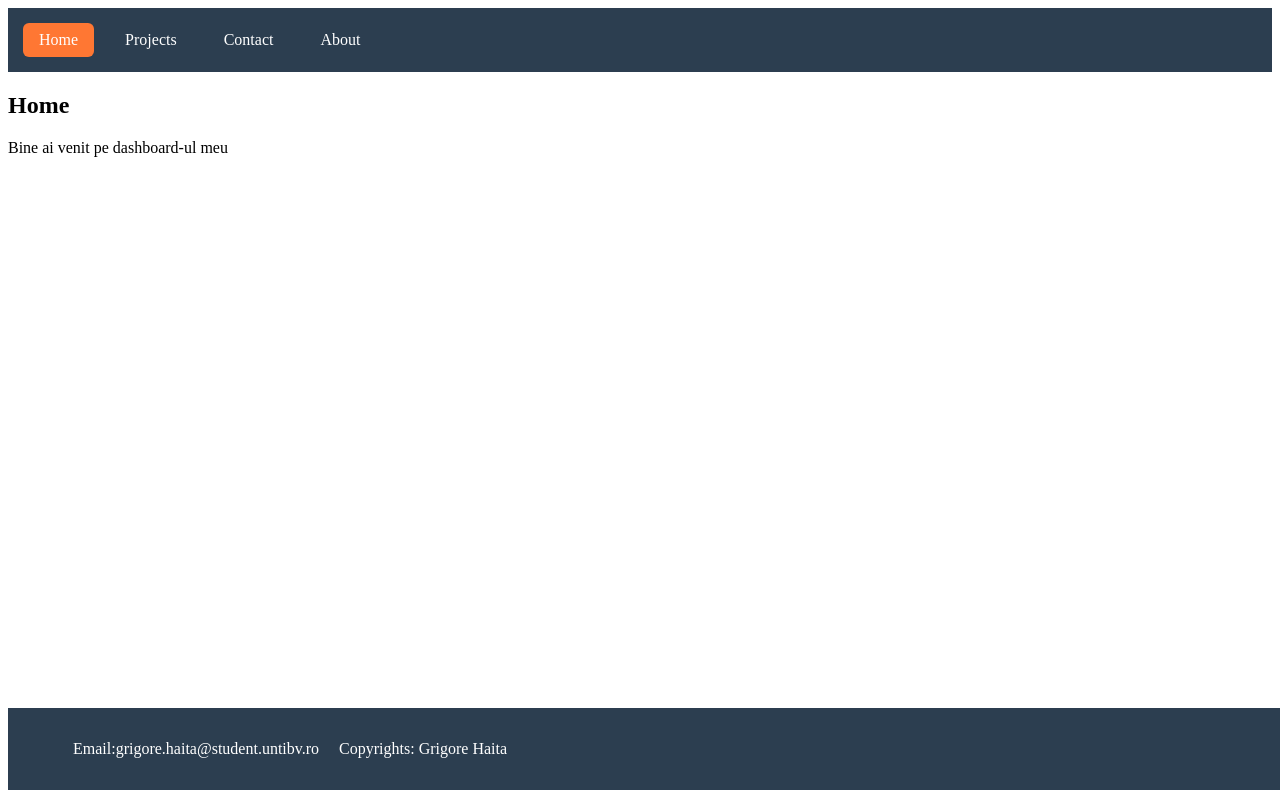
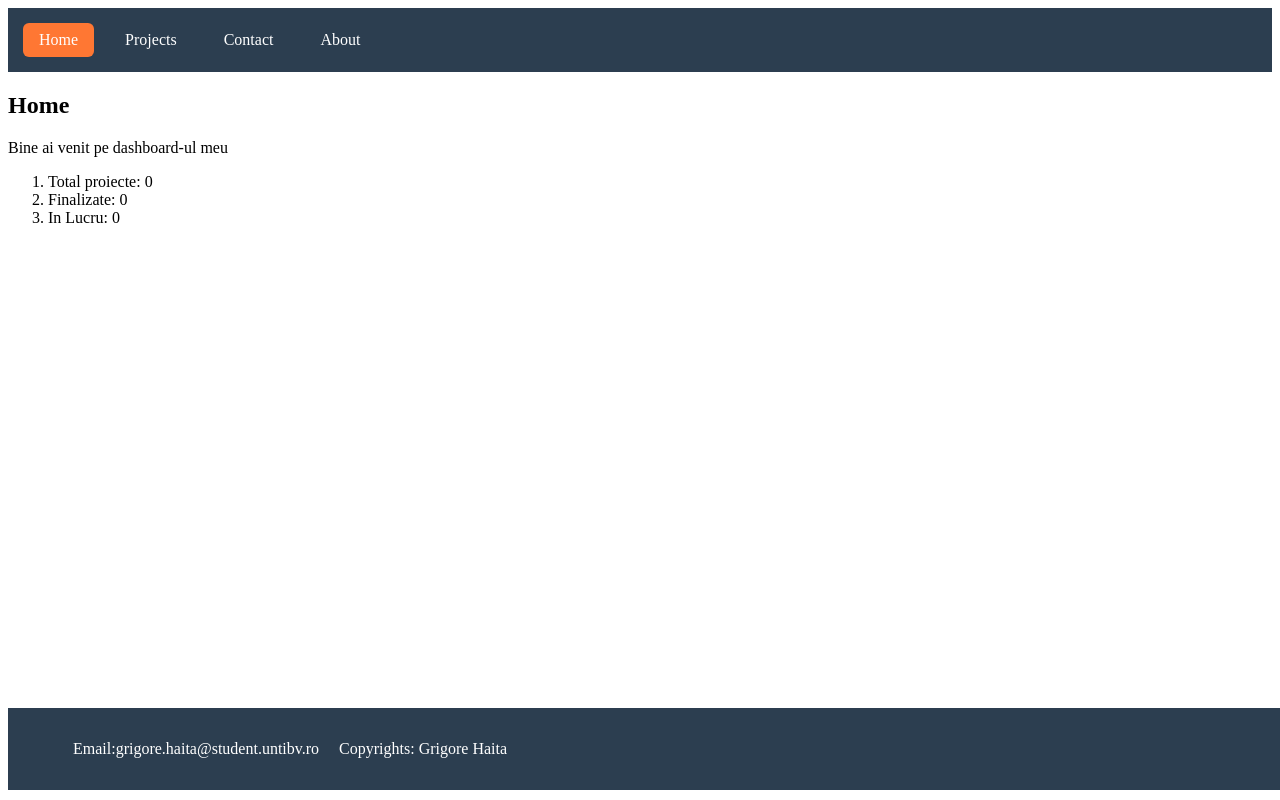
Before and after one commit to Gregoryan02/Programare-Web, a React app: page / in a window 1280 px wide. Shown: the top 800 px of the page. Built offline with nearby package versions, Linux system fonts and the light colour scheme; no server answers; the HTML template or start-up script is replaced by a standard one.

Commit message:
feat: Home Stats

```diff
--- a/src/pages/Home.jsx
+++ b/src/pages/Home.jsx
@@ -1,8 +1,27 @@
+import { useEffect,useState } from "react";
+
 function Home() {
+    const [response, setResponse] = useState({total:0, done:0, inProgress:0});
+    useEffect(() => {
+        fetch('http://localhost:3000/api/stats')
+            .then(response => response.json())
+            .then(data => {
+                setResponse(data);
+            })
+            .catch(err => {
+                console.warn('Eroare la incarcarea statisicilor: ', err);
+            })
+    }, []);
+
     return(
         <div>
             <h2>Home</h2>
             <p>Bine ai venit pe dashboard-ul meu</p>
+            <ol>
+            <li> Total proiecte: {response.total}</li>
+            <li> Finalizate: {response.done}</li>
+            <li> In Lucru: {response.inProgress}</li>
+            </ol>
         </div>
     );
 }
```
Also changed, not shown: 1 other file (tests, documents, lock files or other folders).
